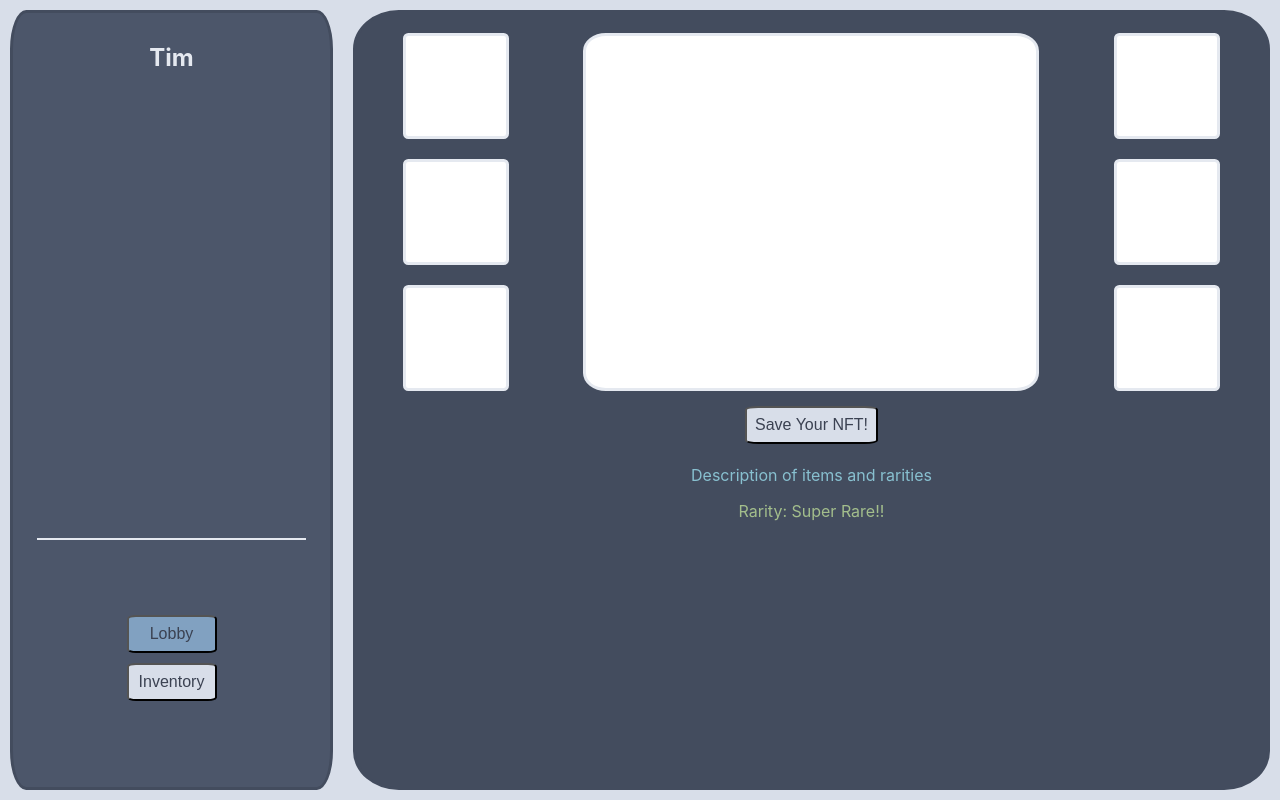
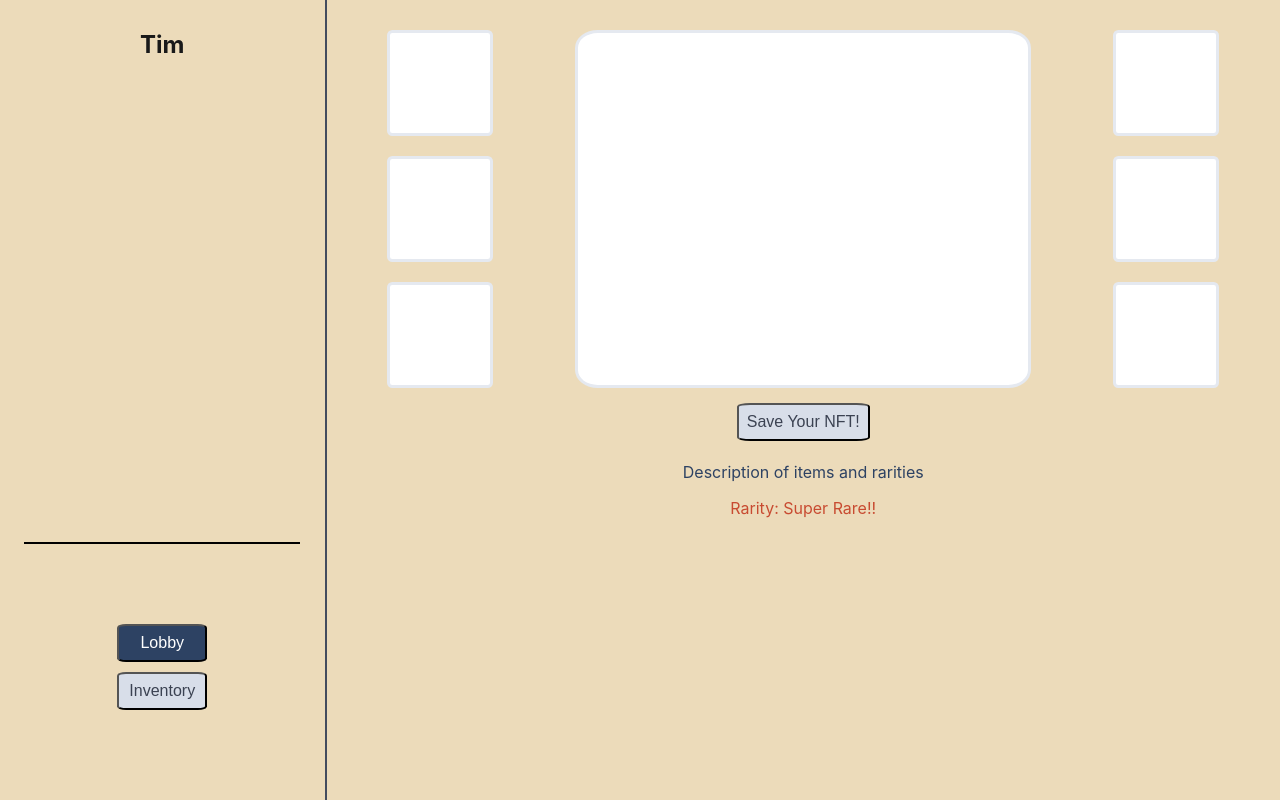
Before and after one commit to Hack-and-Roll/Hack-and-Troll, a React (Create React App) app in the folder frontend/: page / in a window 1280 px wide. Built offline with nearby package versions, Linux system fonts and the light colour scheme.

Commit message:
Add log in page and change colour scheme

```diff
--- a/frontend/package.json
+++ b/frontend/package.json
@@ -3,6 +3,7 @@
   "version": "0.1.0",
   "private": true,
   "dependencies": {
+    "@supabase/supabase-js": "^1.29.1",
     "@testing-library/jest-dom": "^5.16.1",
     "@testing-library/react": "^12.1.2",
     "@testing-library/user-event": "^13.5.0",
--- a/frontend/src/App.css
+++ b/frontend/src/App.css
@@ -1,5 +1,5 @@
 .App {
-  background-color: #D8DEE9;
+  background-color: #ECDBBA;
   min-height: 100vh;
   text-align: center;
   display: flex;
--- a/frontend/src/App.js
+++ b/frontend/src/App.js
@@ -2,14 +2,26 @@ import "./App.css";
 import React from "react";
 import UserProfilePane from "./components/UserProfilePane.js";
 import MainDisplay from "./components/MainDisplay";
+import Auth from "./Auth.jsx";
 
 function App() {
   const [display, setDisplay] = React.useState("lobby");
+  const [isLoggedIn, setLoggedIn] = React.useState(true);
 
   return (
-    <div className="App">
-      <UserProfilePane setDisplay={setDisplay} display={display} name="Tim" />
-      <MainDisplay display={display} />
+    <div>
+      {isLoggedIn ? (
+        <div className="App">
+          <UserProfilePane
+            setDisplay={setDisplay}
+            display={display}
+            name="Tim"
+          />
+          <MainDisplay display={display} />
+        </div>
+      ) : (
+        <Auth />
+      )}
     </div>
   );
 }
--- /dev/null
+++ b/frontend/src/Auth.jsx
@@ -0,0 +1,18 @@
+import "./style/Auth.css";
+import "./style/Button.css";
+
+function Auth() {
+  return (
+    <div class="auth">
+      <h1 class="text">Login</h1>
+      <button
+        class="button"
+        style={{ "background-color": "#DB4437", color: "white" }}
+      >
+        Google
+      </button>
+    </div>
+  );
+}
+
+export default Auth;
--- a/frontend/src/components/Inventory.jsx
+++ b/frontend/src/components/Inventory.jsx
@@ -1,5 +1,5 @@
 function Inventory(props) {
-  return <h1 style={{ color: "white" }}>Inventory</h1>;
+  return <h1 style={{ color: "#191919" }}>Inventory</h1>;
 }
 
 export default Inventory;
--- a/frontend/src/components/Lobby.jsx
+++ b/frontend/src/components/Lobby.jsx
@@ -21,8 +21,8 @@ function Lobby(props) {
       </div>
       <button class="button-primary">Save Your NFT!</button>
       <div>
-        <p style={{ color: "#88C0D0" }}>Description of items and rarities</p>
-        <p style={{ color: "#A3BE8C" }}>Rarity: Super Rare!!</p>
+        <p style={{ color: "#2D4263" }}>Description of items and rarities</p>
+        <p style={{ color: "#C84B31" }}>Rarity: Super Rare!!</p>
       </div>
     </div>
   );
--- /dev/null
+++ b/frontend/src/style/Auth.css
@@ -0,0 +1,13 @@
+.auth {
+    background-color: #ECDBBA;
+    min-height: 100vh;
+    display: flex;
+    flex-direction: column;
+    justify-content: center;
+    align-items: center;
+}
+
+.text {
+    text-align: center;
+    color: #2D4263;
+}
--- a/frontend/src/style/Button.css
+++ b/frontend/src/style/Button.css
@@ -11,9 +11,17 @@
 .button-secondary {
     padding: 8px;
     border-radius: 10%;
-    background-color: #81A1C1;
-    color:#3B4252;
+    background-color: #2D4263;
+    color: white;
     font-size: 12pt;
     margin: 5px;
     min-width: 90px;
 }
+
+.button {
+    padding: 8px;
+    border-radius: 10%;
+    font-size: 12pt;
+    margin: 5px;
+    min-width: 90px;
+}
--- a/frontend/src/style/MainDisplay.css
+++ b/frontend/src/style/MainDisplay.css
@@ -1,9 +1,5 @@
 .mainDisplay {
     flex: 3;
-    border-style: solid;
-    border-radius: 5%;
-    border-color: #434C5E;
     margin: 10px;
     padding: 10px;
-    background-color: #434C5E;
 }
--- a/frontend/src/style/UserProfilePane.css
+++ b/frontend/src/style/UserProfilePane.css
@@ -10,14 +10,12 @@
     justify-content: space-around;
     align-items: center;
     border-style: solid;
+    border-width: 0px 2px 0px 0px;
     border-color: #434C5E;
-    border-radius: 5%;
-    margin: 10px;
-    background-color: #4C566A;
 }
 
 .profile {
-    color: #E5E9F0;
+    color: #191919;
     flex: 2;
 }
 
@@ -26,5 +24,4 @@
     height: 0;
     border: 1px;
     border-style: solid;
-    border-color:  #E5E9F0;
 }
--- /dev/null
+++ b/frontend/src/supabaseClient.js
@@ -0,0 +1,6 @@
+import { createClient } from "@supabase/supabase-js";
+
+const supabaseUrl = process.env.REACT_APP_SUPABASE_URL;
+const supabaseAnonKey = process.env.REACT_APP_SUPABASE_ANON_KEY;
+
+export const supabase = createClient(supabaseUrl, supabaseAnonKey)
```
Also changed, not shown: 1 other file (tests, documents, lock files or other folders).
